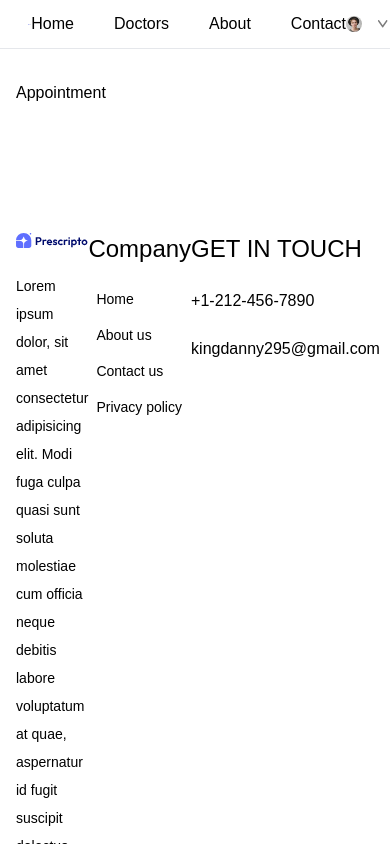
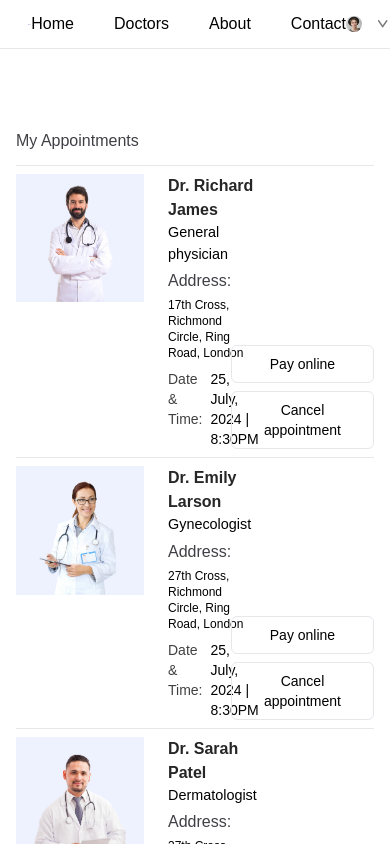
Before and after one commit to Vader4k/prescripto, a React (Vite) app in the folder frontend/: page /my-appointments in a window 390 px wide. Shown: the top 844 px of the page. Built offline with nearby package versions, Linux system fonts and the light colour scheme; a web font is replaced by a local one.

Commit message:
@add/ done with appointment page. time for responsiveness

```diff
--- a/frontend/src/pages/MyAppointment.tsx
+++ b/frontend/src/pages/MyAppointment.tsx
@@ -1,11 +1,39 @@
-
+import { useUserContext } from "../hooks/useUserContext";
 
 const MyAppointment = () => {
+  const { doctors } = useUserContext();
+
   return (
-    <div>
-      Appointment
-    </div>
-  )
-}
+    <section>
+      <h2 className="pb-3 mt-12 font-medium border-b text-zinc-700">My Appointments</h2>
+      <div>
+        {doctors.slice(0, 3).map((item) => (
+          <div className="flex items-end justify-between py-2 border-b" key={item._id}>
+            <div className="flex items-start gap-6">
+              <img className="w-32 bg-indigo-50" src={item.image} alt={item.name + "image"} />
+              <div>
+                <p className="font-semibold text-neutral-800">{item.name}</p>
+                <p className="text-[0.9rem]">{item.speciality}</p>
+                <p className="mt-1 font-medium text-zinc-700">Address:</p>
+                <div className="py-1 text-xs">
+                  <p>{item.address.line1}</p>
+                  <p>{item.address.line2}</p>
+                </div>
+                <div className="flex gap-2 mt-1 text-sm">
+                  <span className="font-medium text-neutral-700">Date & Time:</span>
+                  <span>25, July, 2024 | 8:30PM</span>
+                </div>
+              </div>
+            </div>
+            <div className="flex flex-col gap-2">
+              <button type="button" className="px-8 py-2 text-sm font-medium transition-all border rounded-md hover:bg-primary hover:text-white">Pay online</button>
+              <button type="button" className="px-8 py-2 text-sm font-medium transition-all border rounded-md hover:bg-red-600 hover:text-white ">Cancel appointment</button>
+            </div>
+          </div>
+        ))}
+      </div>
+    </section>
+  );
+};
 
-export default MyAppointment
+export default MyAppointment;
--- a/frontend/src/pages/Profile.tsx
+++ b/frontend/src/pages/Profile.tsx
@@ -17,7 +17,7 @@ interface IFormData {
 }
 
 const Profile: React.FC = () => {
-  const [isEdit, setIsEdit] = useState<boolean>(true);
+  const [isEdit, setIsEdit] = useState<boolean>(false);
 
   const [userData, setUserData] = useState<IFormData>({
     fullname: "Edward Vincent",
```
